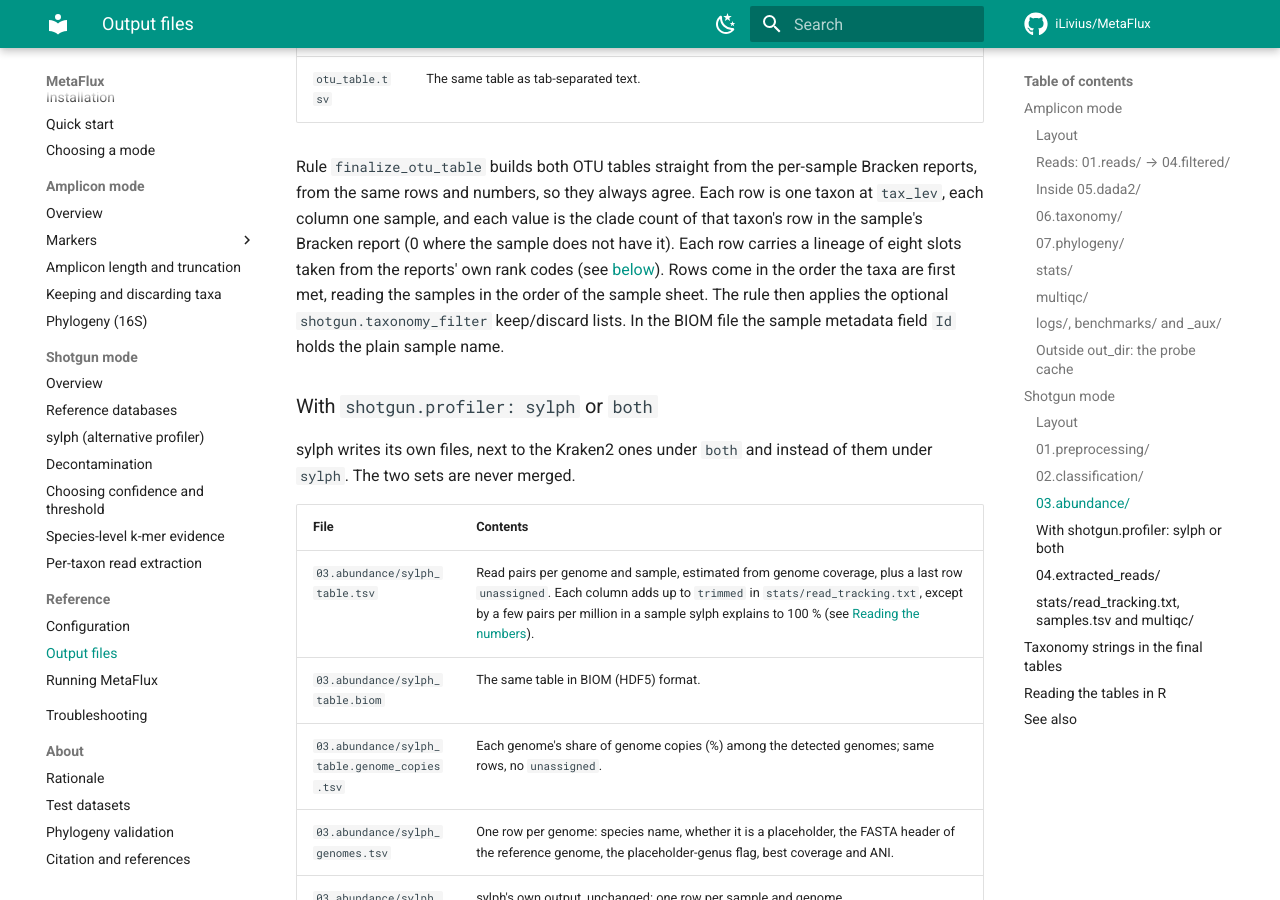
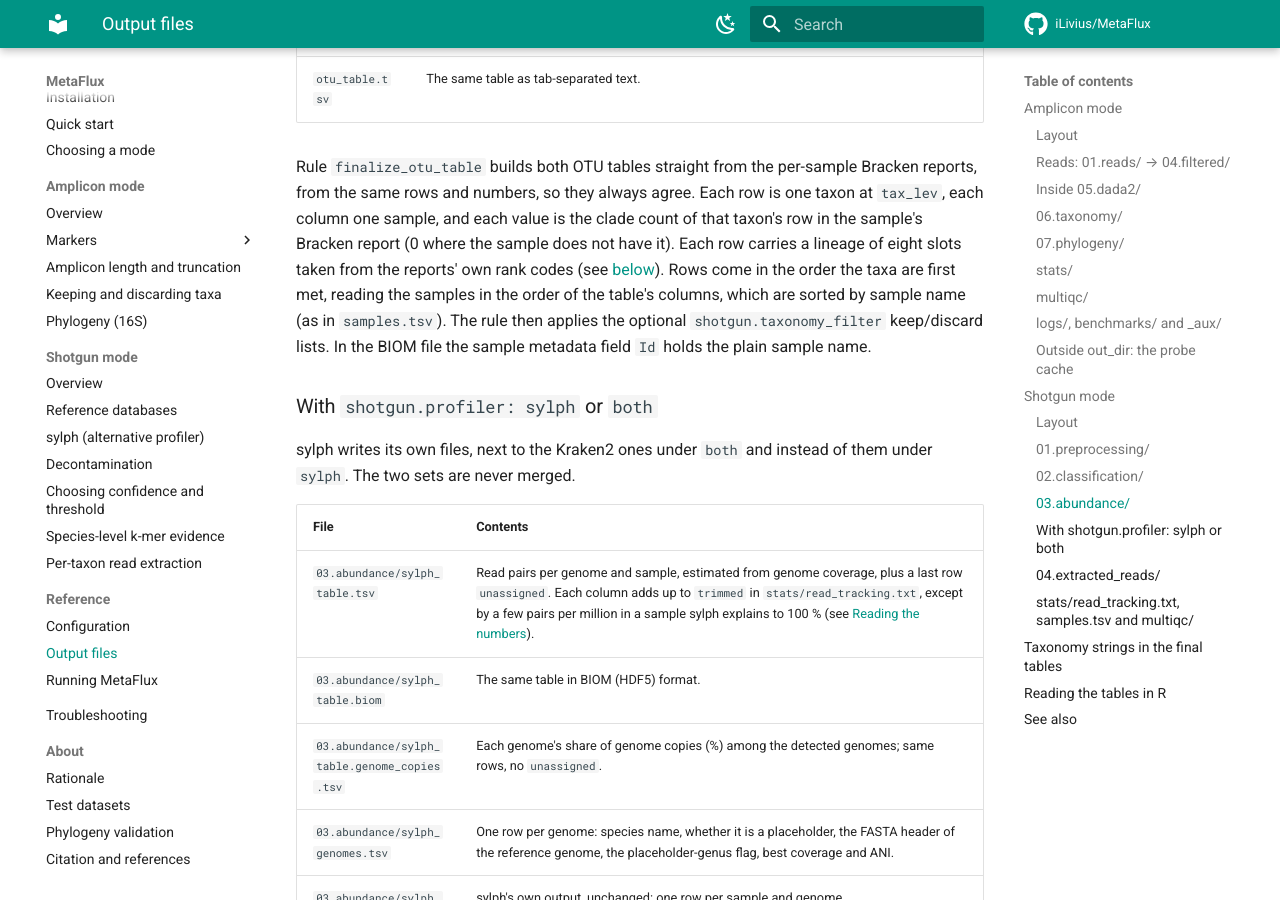
Before and after one commit to iLivius/MetaFlux, an MkDocs documentation site: the page built from docs/reference/output.md, in a window 1280 px wide and 900 px high, scrolled down 10608 px. Built offline with MkDocs 1.6.1 and Material for MkDocs 9.7.7, drawn with Linux system fonts in a browser that asks for light colours; comment, search, counter and statistics services are not loaded.

Commit message:
Docs: shotgun OTU table, the order of its rows and the realm exception
Two sentences of the OTU-table description were not quite right:

- Row order. overview.md and output.md said the taxa are read "in the
  order of the sample sheet". MetaFlux reads no sample sheet: the samples
  are found by name in fastq_dir, or taken from the BioProject run list,
  and sorted (00_common.smk). The pages now say the samples are read in
  the order of the table's columns, sorted by sample name, as in
  samples.tsv.
- Numbered rank codes. overview.md said a row with a numbered code (K1,
  P3, R2, ...) gets no slot, and two bullets later that a virus realm,
  which Kraken2 prints as R2, fills d__. The first bullet now names the
  exception: a virus realm is coded R2 on current databases and D1 on a
  database built when NCBI still ranked Viruses a superkingdom, and it
  fills d__. databases.md says "on current databases" for its R2 too.

Tested:
- mkdocs build --strict with the heading-link check of mkdocs.yml: no
  warning.
- Sample order: SAMPLES is sorted in both input modes, and
  45a_finalize_otu_table.py reads the reports in that order.
- Codes: real PlusPF reports code Viruses R1 and Duplodnaviria R2.
  Kraken2 2.17.1 knows the rank names superkingdom, domain, kingdom,
  phylum, class, order, family, genus and species, not realm (the strings
  of its classify binary), so under a Viruses coded D a realm is D1, as
  in the old-database test report of the table step.

Reruns: none. Only the docs change.

```diff
--- a/docs/reference/output.md
+++ b/docs/reference/output.md
@@ -377,9 +377,10 @@ reports, from the same rows and numbers, so they always agree. Each row is one t
 in the sample's Bracken report (0 where the sample does not have it). Each row carries
 a lineage of eight slots taken from the reports' own rank codes (see
 [below](#taxonomy-strings-in-the-final-tables)). Rows come in the order the taxa are
-first met, reading the samples in the order of the sample sheet. The rule then applies
-the optional `shotgun.taxonomy_filter` keep/discard lists. In the BIOM file the sample
-metadata field `Id` holds the plain sample name.
+first met, reading the samples in the order of the table's columns, which are sorted by
+sample name (as in `samples.tsv`). The rule then applies the optional
+`shotgun.taxonomy_filter` keep/discard lists. In the BIOM file the sample metadata
+field `Id` holds the plain sample name.
 
 ### With `shotgun.profiler: sylph` or `both`
 
```
Also changed, not shown: docs/shotgun/databases.md (+3 -3 lines), docs/shotgun/overview.md (+4 -2 lines).
